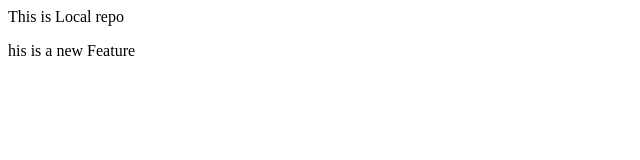
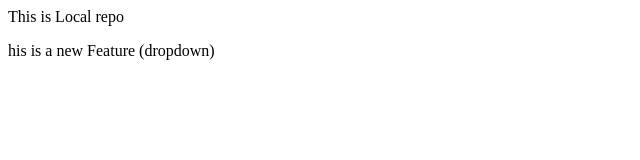
Before and after one commit to PranayMaiti/LocalRepo, a plain HTML site: page index.html in a window 1280 px wide. Shown: the full height of the page, 0-640 px from the left. Drawn offline with Linux system fonts and the light colour scheme.

Commit message:
Add dropdown

```diff
--- a/index.html
+++ b/index.html
@@ -1,2 +1,2 @@
 <p> This is Local repo</p>
-<p> his is a new Feature</p>
+<p> his is a new Feature (dropdown)</p>
```
